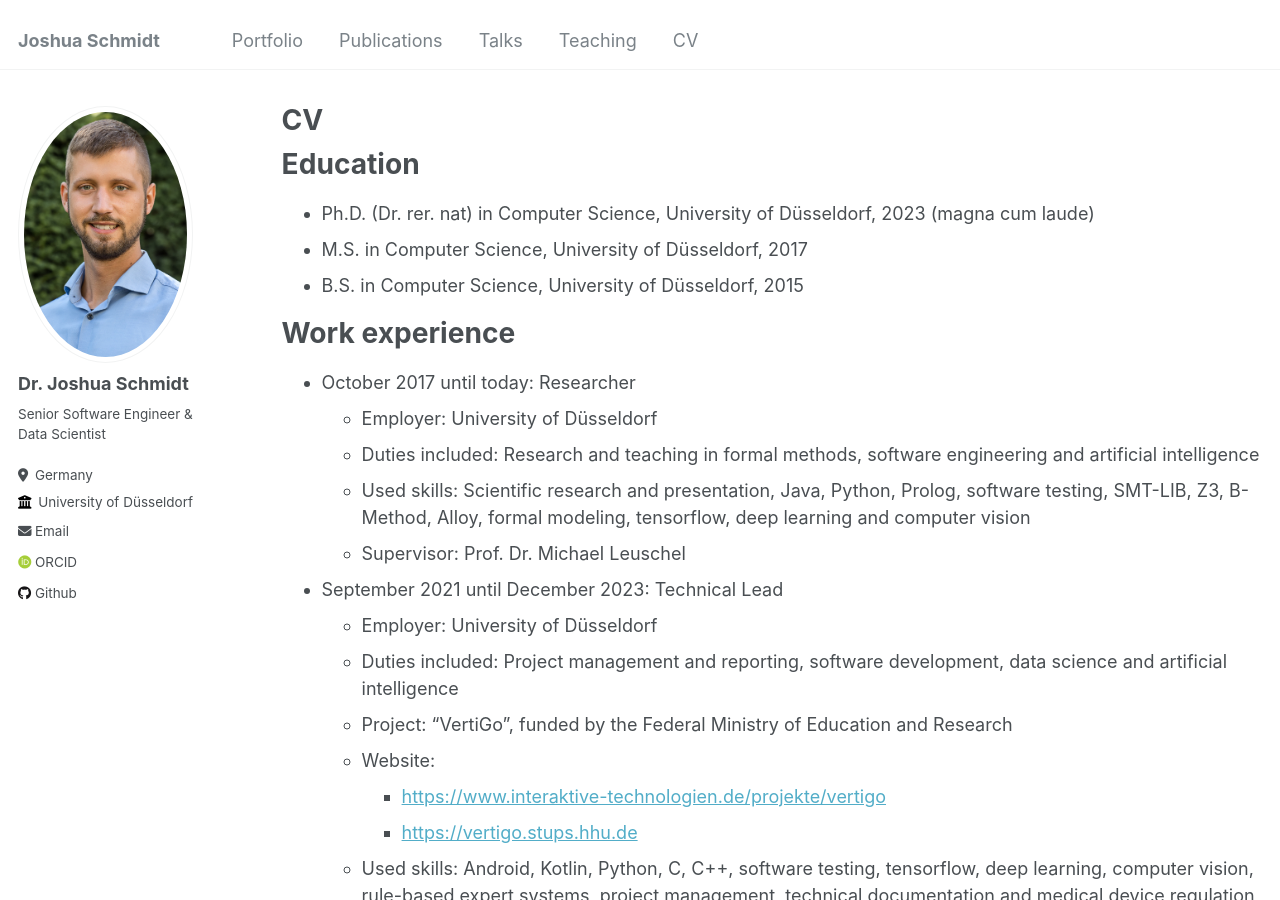
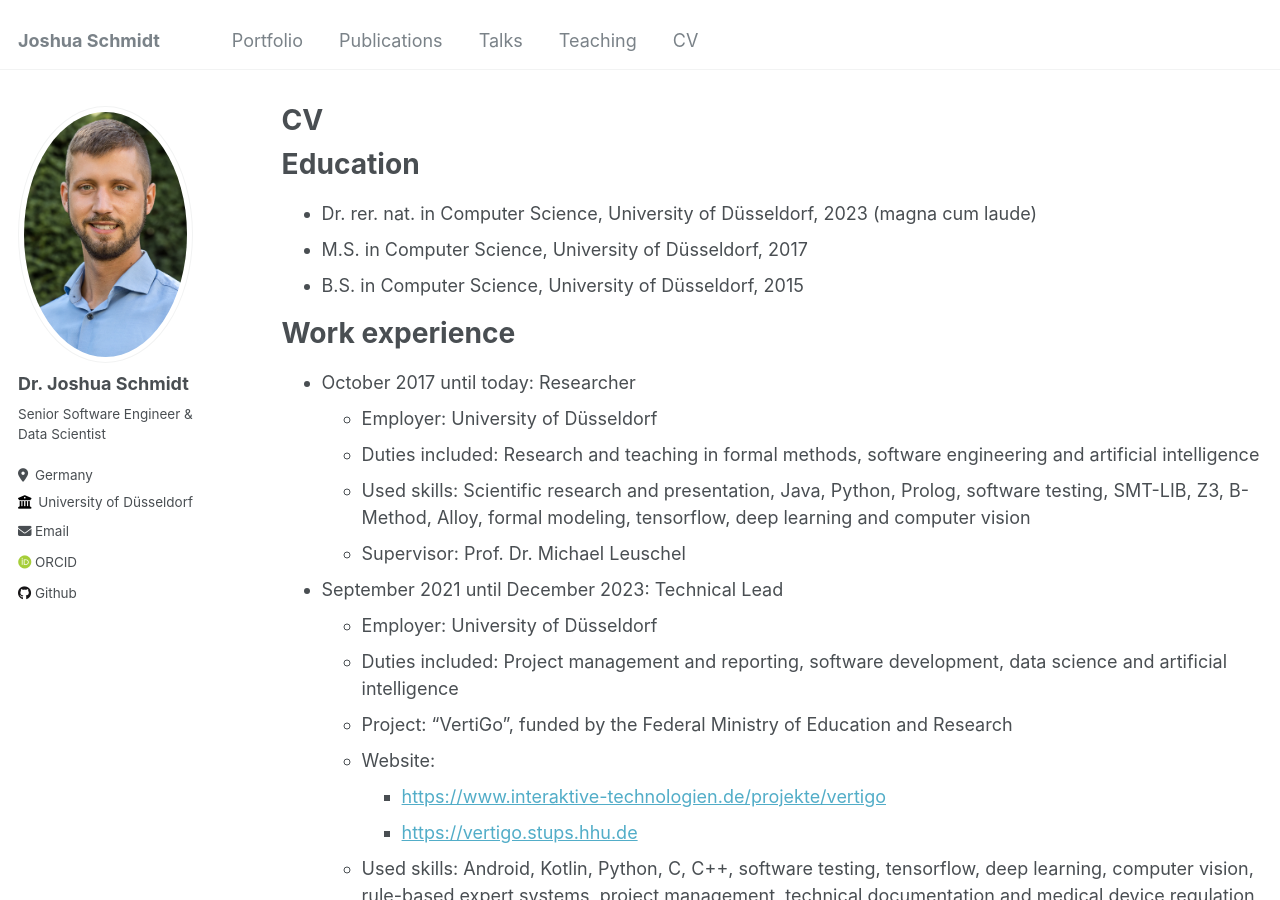
Before and after one commit to Joshua27/joshua27.github.io, a Jekyll site: the page built from _pages/cv.md, in a window 1280 px wide and 900 px high. Built offline with Jekyll 4.4.1, drawn with Linux system fonts in a browser that asks for light colours; some web fonts are replaced.

Commit message:
fix academic title

```diff
--- a/_pages/cv.md
+++ b/_pages/cv.md
@@ -11,7 +11,7 @@ redirect_from:
 
 Education
 ======
-* Ph.D. (Dr. rer. nat) in Computer Science, University of Düsseldorf, 2023 (magna cum laude)
+* Dr. rer. nat. in Computer Science, University of Düsseldorf, 2023 (magna cum laude)
 * M.S. in Computer Science, University of Düsseldorf, 2017
 * B.S. in Computer Science, University of Düsseldorf, 2015
 
```
